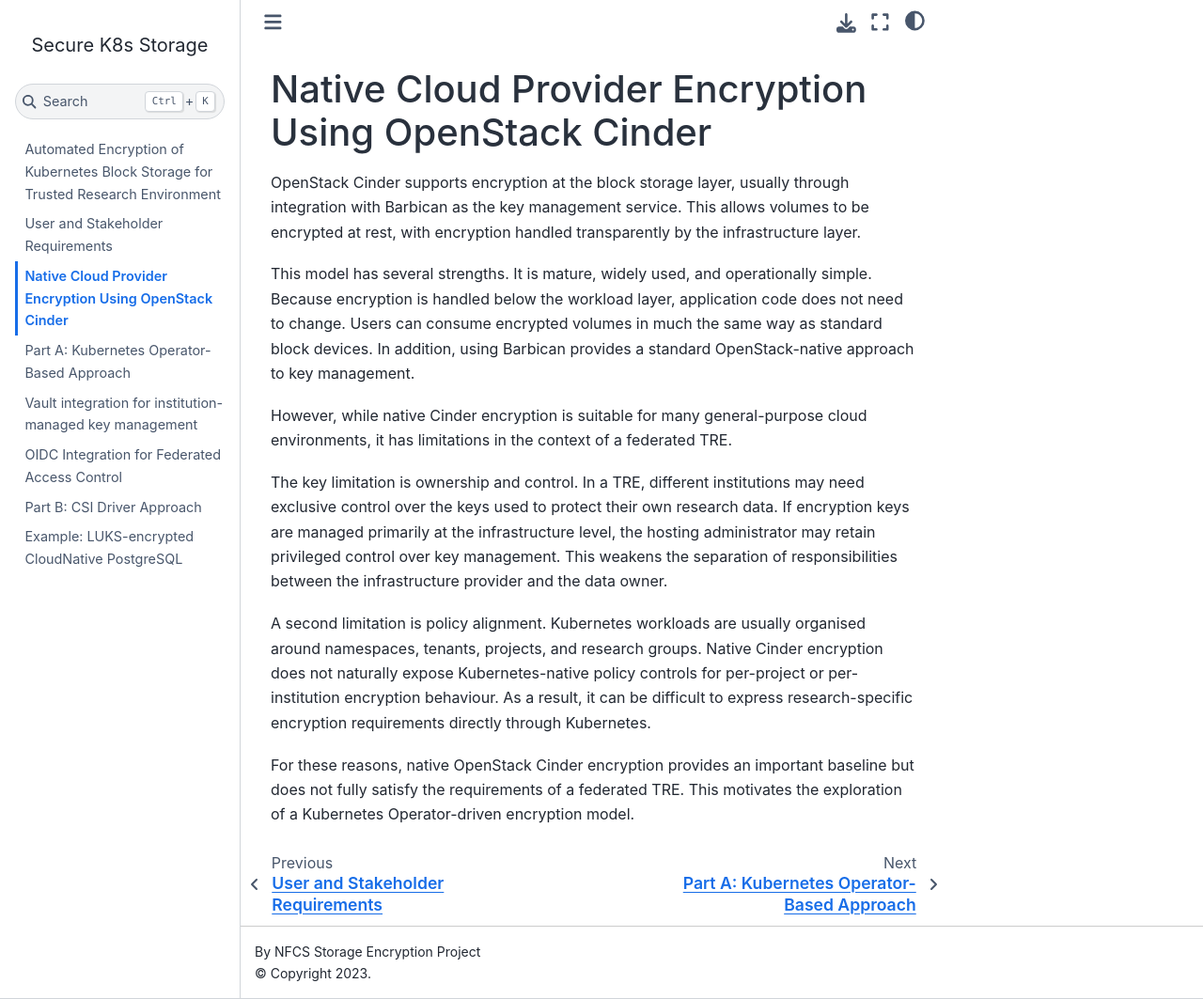
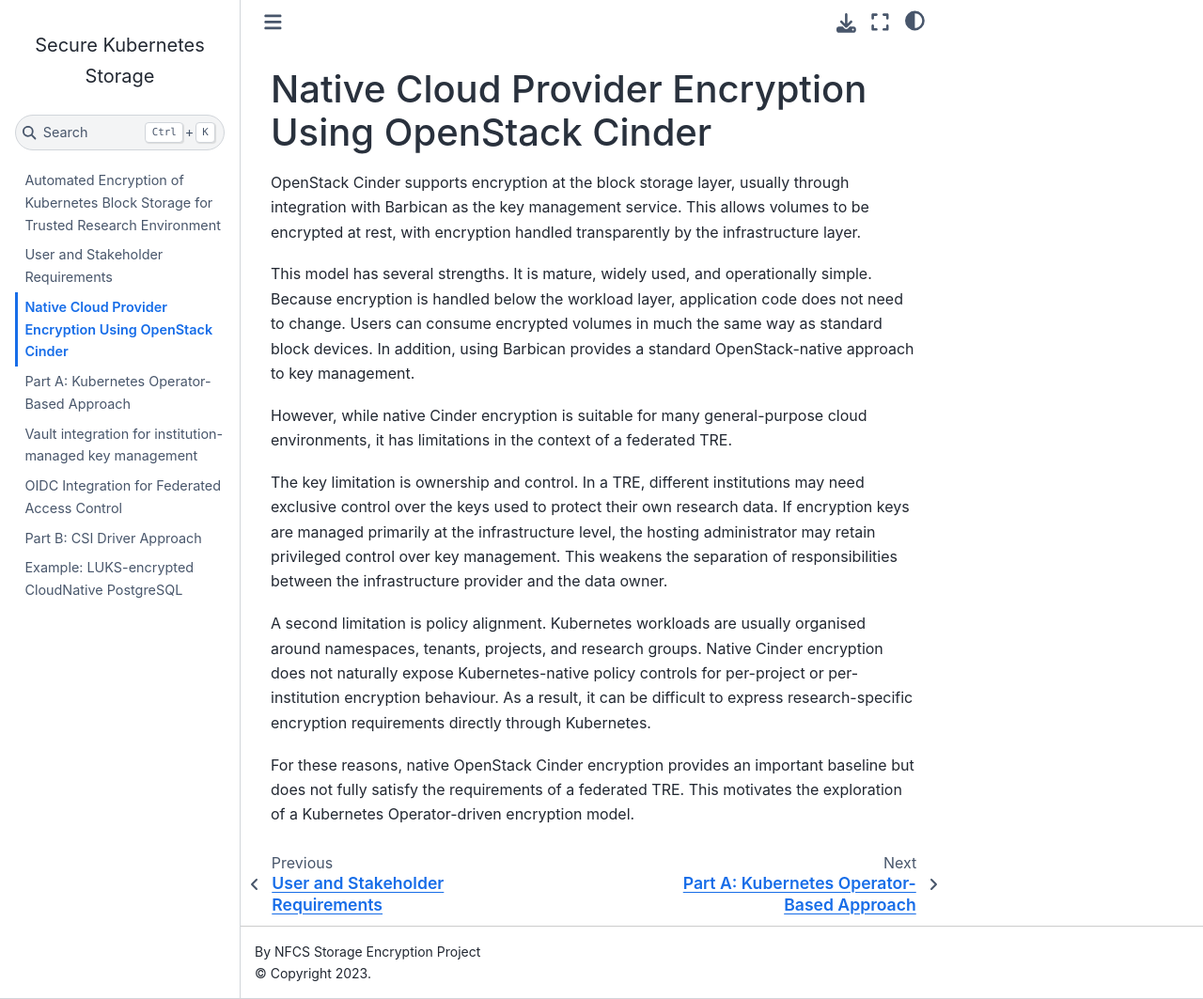
Before and after one commit to nfcs-secure-k8s/luks-k8s-automation, a Jupyter Book: the page built from native_openstack.md, in a window 1280 px wide and 1063 px high. Shown: the whole window at 94% size. Built offline with Jupyter Book 1.0.4 settings and Sphinx 7.4.7 and the Sphinx Book theme 1.1.4, drawn with Linux system fonts in a browser that asks for light colours.

Commit message:
Update title

```diff
--- a/_config.yml
+++ b/_config.yml
@@ -1,4 +1,4 @@
-title: "Secure K8s Storage"
+title: "Secure Kubernetes Storage"
 author: "NFCS Storage Encryption Project"
 
 exclude_patterns:
```
